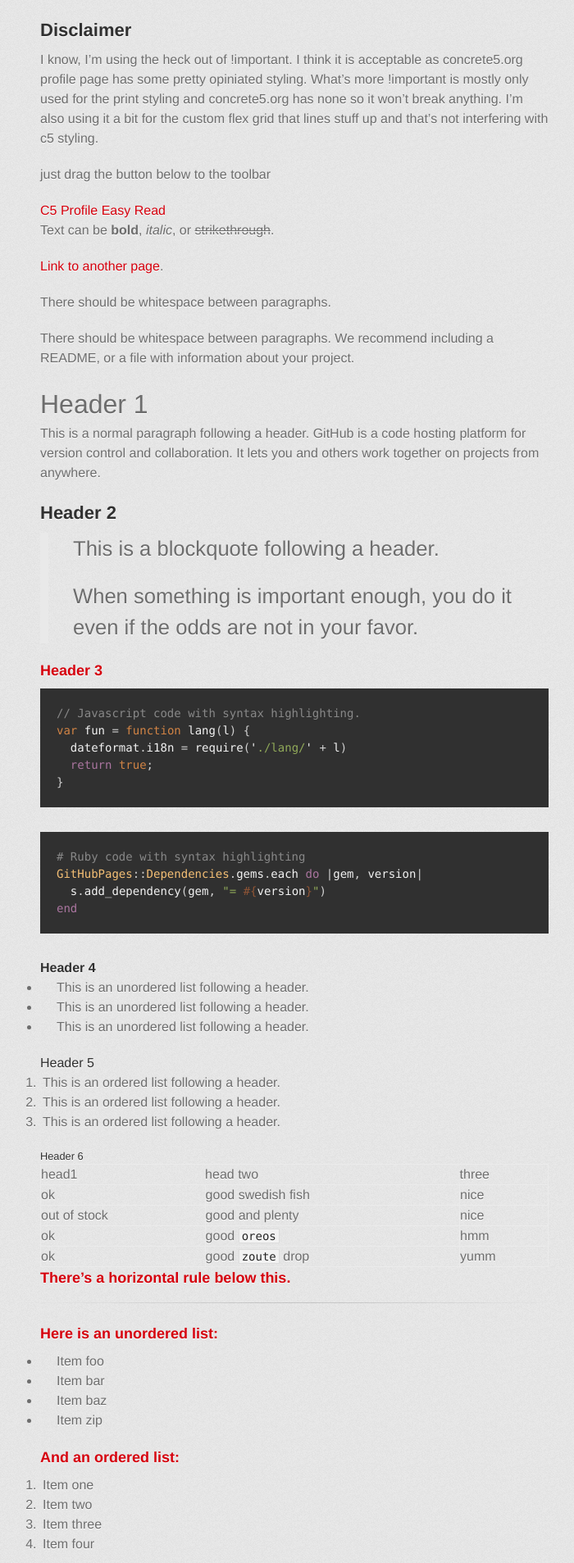
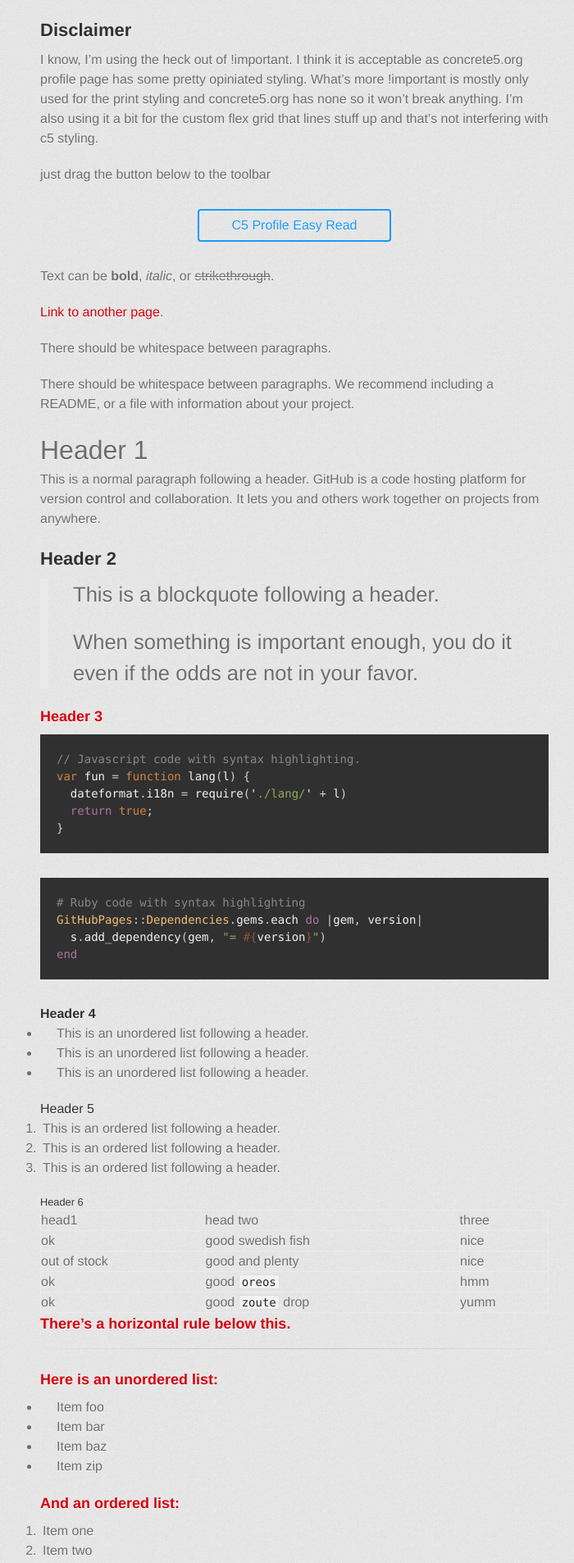
Before and after one commit to mnakalay/Concrete5-Profile-Easy-Read, a Jekyll site: the page built from docs/index.md, in a window 1280 px wide. Shown: the part 895-2802 px from the top of the page at 82% size, without its empty margins (281-981 px from the left). Built offline with Jekyll 4.4.1, drawn with Linux system fonts in a browser that asks for light colours; some web fonts are replaced; our own code applies the rules of GitHub Pages for plain Markdown files.

Commit message:
styling the bookmarklet button

```diff
--- a/docs/_sass/jekyll-theme-tactile.scss
+++ b/docs/_sass/jekyll-theme-tactile.scss
@@ -152,6 +152,46 @@ a.button span {
   display: block;
   height: 23px;
   padding-left: 50px;
+}
+
+.bookmarklet {
+  text-align: center;
+  margin-bottom: 20px;
+  padding: 10px 0;
+}
+
+.bookmarklet a {
+  background: none;
+  border-width: 2px;
+  border-style: solid;
+  border-color: #1b9af7;
+  line-height: 36px;
+  border-radius: 4px;
+  padding: 0 40px;
+  color: #1b9af7;
+  font-weight: 300;
+  font-size: 16px;
+  text-decoration: none;
+  text-align: center;
+  height: 40px;
+  margin: 0;
+  display: inline-block;
+  appearance: none;
+  cursor: pointer;
+  -webkit-box-sizing: border-box;
+  -moz-box-sizing: border-box;
+  box-sizing: border-box;
+  -webkit-transition-property: all;
+  transition-property: all;
+  -webkit-transition-duration: .3s;
+  transition-duration: .3s;
+}
+
+.bookmarklet a:hover {
+  background-color: rgba(76, 176, 249, 0.9);
+  color: rgba(255, 255, 255, 0.9);
+  text-decoration: none;
+  outline: none;
 }
 
 #download-zip span {
```
